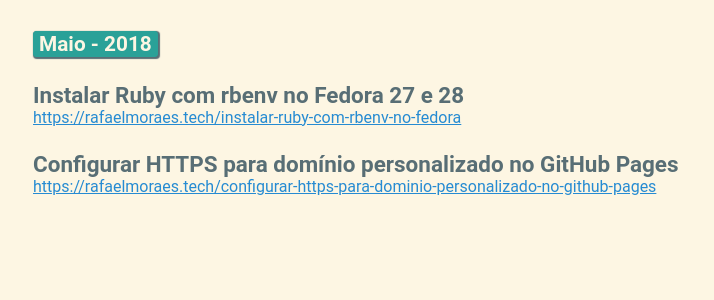
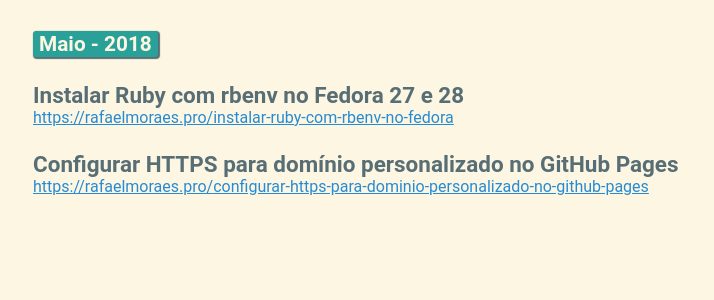
Before and after one commit to rafaelmoraes/blog, a Jekyll site: the page built from index.md, in a window 1280 px wide. Shown: the part 283-583 px from the top of the page, without its empty margins (281-995 px from the left). Built offline with Jekyll 4.4.1, drawn with Linux system fonts in a browser that asks for light colours.

Commit message:
change domain rafaelmoraes.tech to rafaelmoraes.pro

```diff
--- a/_config.yml
+++ b/_config.yml
@@ -82,7 +82,7 @@
 # google_analytics: UA-119153666-1
 
 title: Rafael Moraes
-url: "https://rafaelmoraes.tech"
+url: "https://rafaelmoraes.pro"
 permalink: /:title
 author: Rafael Moraes
 
@@ -114,4 +114,4 @@
       lang: 'pt_BR'
 
 disqus:
-  shortname: rafaelmoraes-tech
+  shortname: rafaelmoraes-pro
```
